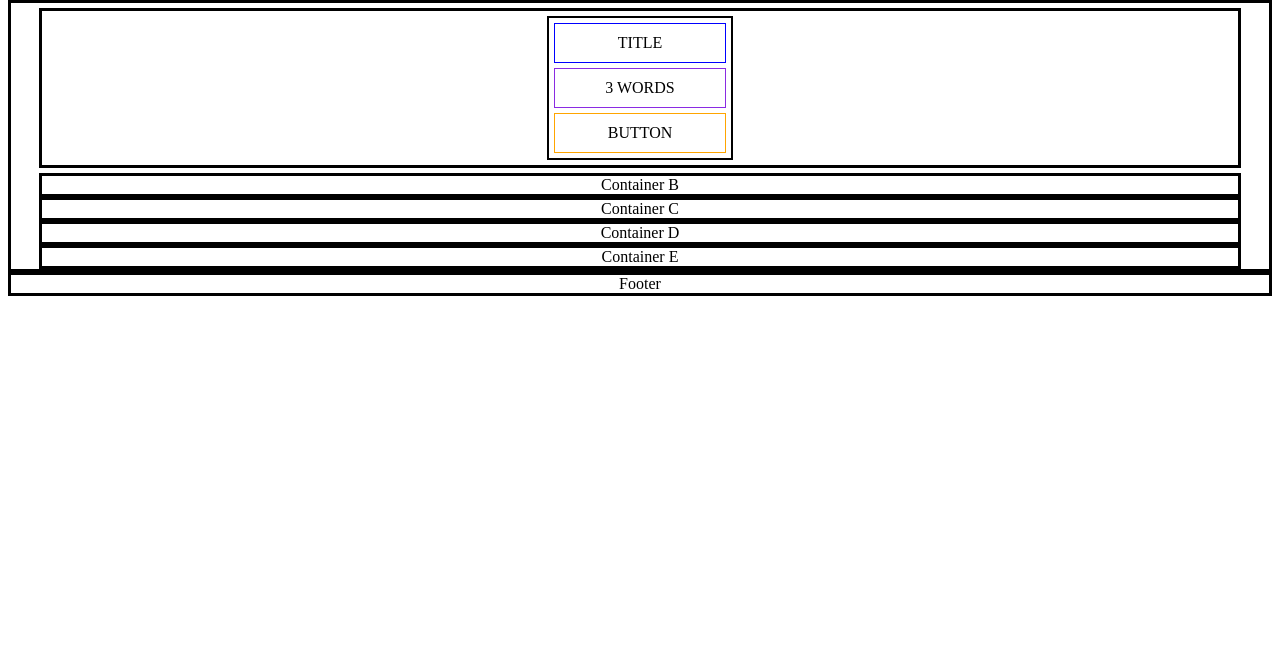
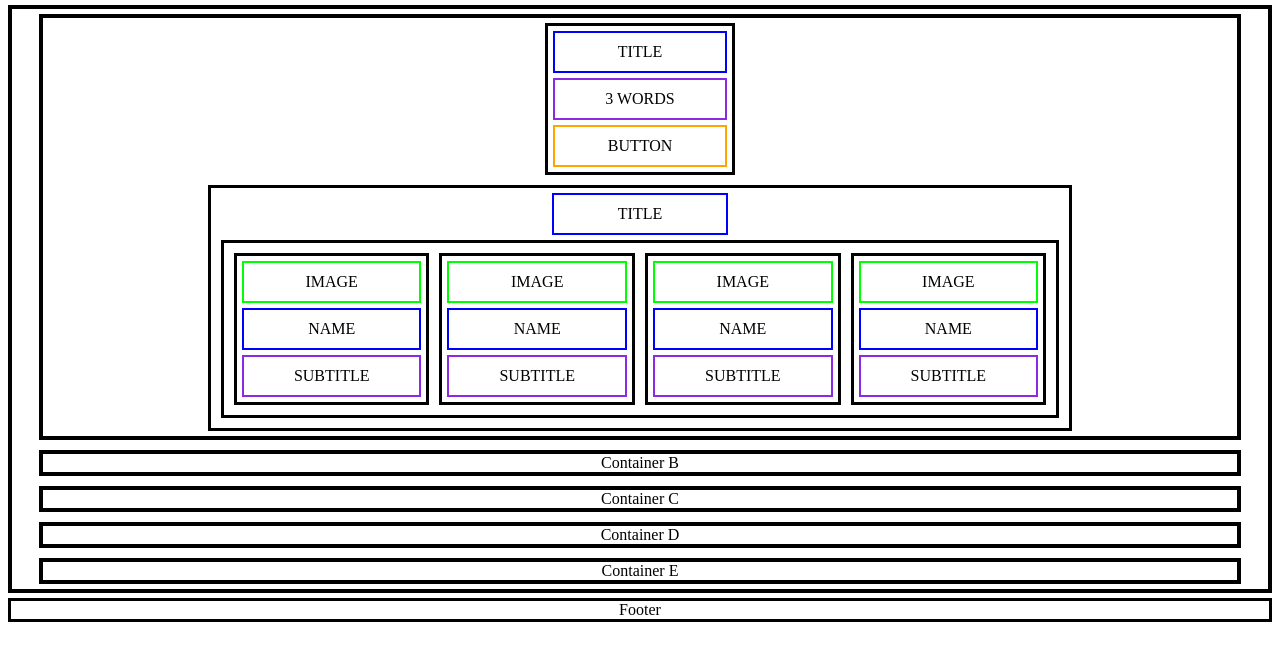
Before and after one commit to michaellgans/atlas-web-development, a plain HTML site: page html_advanced/index.html in a window 1280 px wide. Shown: the part 73-734 px from the top of the page. Drawn offline with Linux system fonts and the light colour scheme.

Commit message:
Creates containers and boxes for banner

```diff
--- a/html_advanced/index.html
+++ b/html_advanced/index.html
@@ -42,7 +42,55 @@
                         </div>
                     </div>
                     <div class="box-2A">
-
+                        <div class="title-box">
+                            TITLE
+                        </div>
+                        <div class="box-2A-1">
+                            <div class="box-2A-1A">
+                                <div class="image">
+                                    IMAGE
+                                </div>
+                                <div class="name">
+                                    NAME
+                                </div>
+                                <div class="subtitle">
+                                    SUBTITLE
+                                </div>
+                            </div>
+                            <div class="box-2A-1B">
+                                <div class="image">
+                                    IMAGE
+                                </div>
+                                <div class="name">
+                                    NAME
+                                </div>
+                                <div class="subtitle">
+                                    SUBTITLE
+                                </div>
+                            </div>
+                            <div class="box-2A-1C">
+                                <div class="image">
+                                    IMAGE
+                                </div>
+                                <div class="name">
+                                    NAME
+                                </div>
+                                <div class="subtitle">
+                                    SUBTITLE
+                                </div>
+                            </div>
+                            <div class="box-2A-1D">
+                                <div class="image">
+                                    IMAGE
+                                </div>
+                                <div class="name">
+                                    NAME
+                                </div>
+                                <div class="subtitle">
+                                    SUBTITLE
+                                </div>
+                            </div>
+                        </div>
                     </div>
             </section>
             <section class="container-B">
--- a/html_advanced/static/style/body.css
+++ b/html_advanced/static/style/body.css
@@ -4,9 +4,15 @@
     --inner-padding: 10px 50px 10px 50px;
     --box-padding: 5px;
     --box-margin: 5px;
-    --box-border: 2px solid black;
-    --container-border: 3px solid black;
+    --box-border: 3px solid black;
+    --middle-margin: 5px 0px 5px 0px;
+    --container-border: 4px solid black;
     --container-margin: 5px 0px 5px 0px;
+    --blue-border: 2px solid blue;
+    --purple-border: 2px solid blueviolet;
+    --green-border: 2px solid lime;
+    --red-border: 2px solid red;
+    --orange-border: 2px solid orange;
 }
 
 .main-container {
@@ -16,6 +22,7 @@
     align-items: center; /* cross axis */
     align-content: center; /* line behavior */
     border: var(--container-border);
+    margin: var(--container-margin);
 }
 
 /* Banner Styling */
@@ -51,16 +58,74 @@
 }
 
 .title {
-    border: 1px solid blue;
+    border: var(--blue-border);
 }
 
 .three-words {
-    border: 1px solid blueviolet;
-    margin: 5px 0px 5px 0px;
+    border: var(--purple-border);
+    margin: var(--middle-margin);
 }
 
 .button {
-    border: 1px solid orange;
+    border: var(--orange-border);
+}
+
+.box-2A,
+.box-2A-1A,
+.box-2A-1B,
+.box-2A-1C,
+.box-2A-1D {
+    display: flex;
+    flex-direction: column;
+    justify-content: center; /* main axis */
+    align-content: center; /* line behavior */
+    padding: var(--box-padding);
+    margin: var(--box-margin);
+    border: var(--box-border);
+}
+
+.title-box {
+    display: flex;
+    justify-content: center; /* main axis */
+    align-items: center; /* cross axis */
+    align-content: center; /* line behavior */
+    padding: var(--inner-padding);
+    border: var(--blue-border);
+    width: 8.5%;
+    align-self: center;
+}
+
+.box-2A-1 {
+    display: flex;
+    flex-direction: row;
+    justify-content: center; /* main axis */
+    align-content: center; /* line behavior */
+    padding: var(--box-padding);
+    margin: var(--box-margin);
+    border: var(--box-border);
+}
+
+.image,
+.name,
+.subtitle {
+    display: flex;
+    justify-content: center; /* main axis */
+    align-items: center; /* cross axis */
+    align-content: center; /* line behavior */
+    padding: var(--inner-padding);
+}
+
+.image {
+    border: var(--green-border);
+}
+
+.name {
+    border: var(--blue-border);
+    margin: var(--middle-margin);
+}
+
+.subtitle {
+    border: var(--purple-border);
 }
 
 .container-B {
@@ -70,7 +135,8 @@
     align-items: center; /* cross axis */
     align-content: center; /* line behavior */
     width: 95%;
-    border: 3px solid black
+    border: var(--container-border);
+    margin: var(--container-margin);
 }
 
 .container-C {
@@ -80,7 +146,8 @@
     align-items: center; /* cross axis */
     align-content: center; /* line behavior */
     width: 95%;
-    border: 3px solid black
+    border: var(--container-border);
+    margin: var(--container-margin);
 }
 
 .container-D {
@@ -90,7 +157,8 @@
     align-items: center; /* cross axis */
     align-content: center; /* line behavior */
     width: 95%;
-    border: 3px solid black
+    border: var(--container-border);
+    margin: var(--container-margin);
 }
 
 .container-E {
@@ -100,5 +168,6 @@
     align-items: center; /* cross axis */
     align-content: center; /* line behavior */
     width: 95%;
-    border: 3px solid black
+    border: var(--container-border);
+    margin: var(--container-margin);
 }
```
